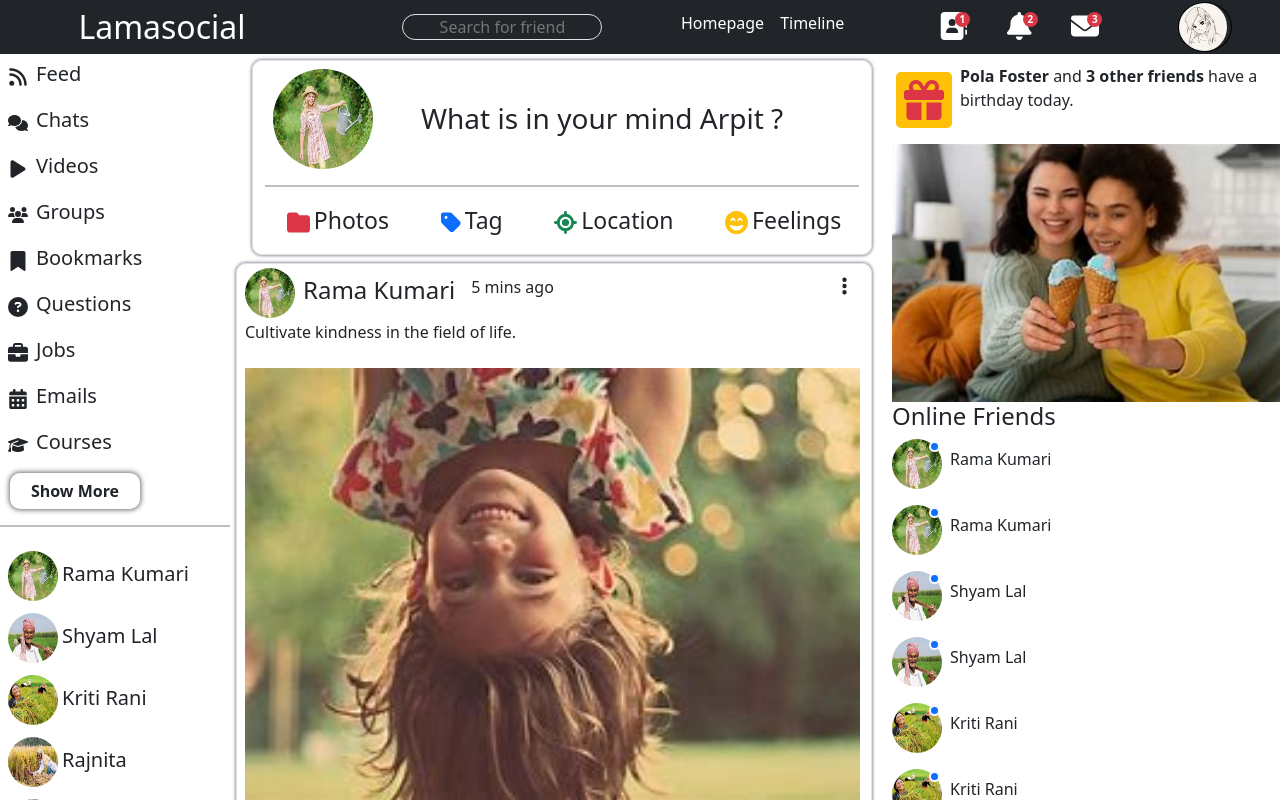
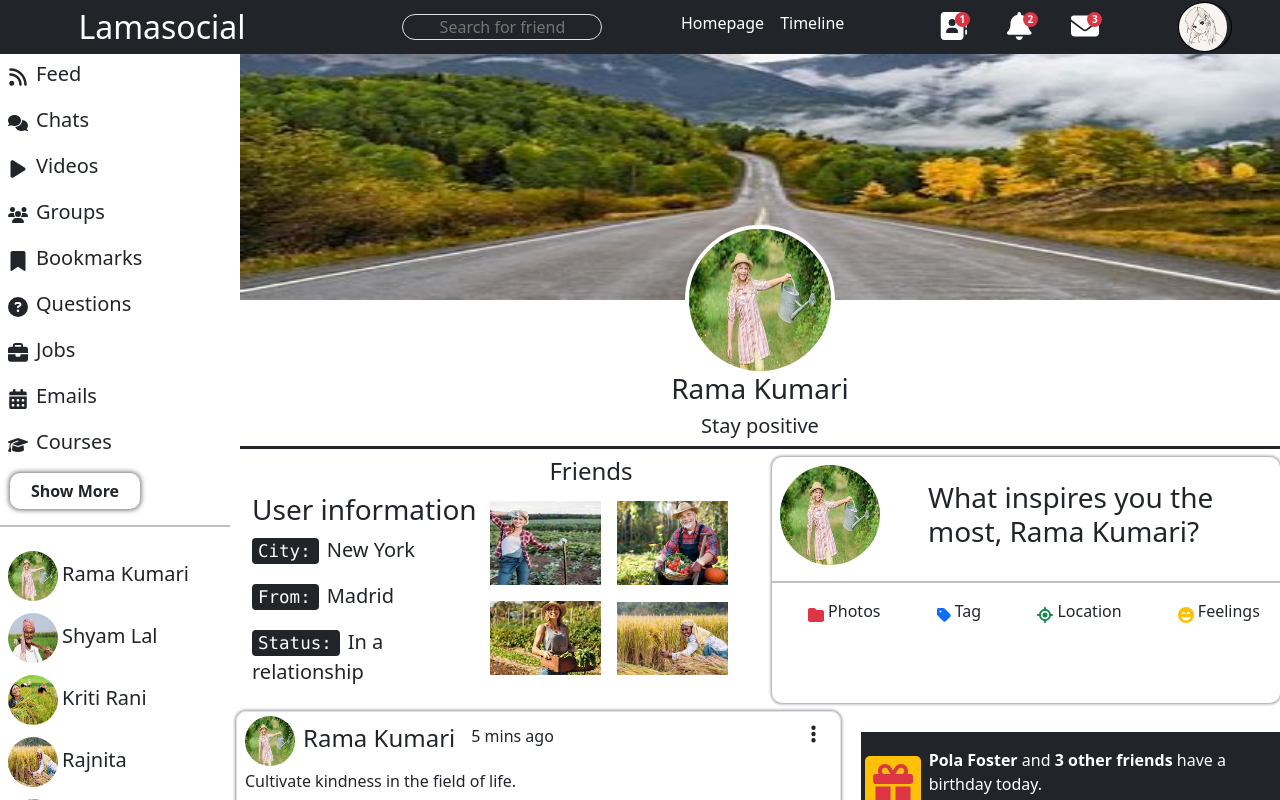
Before and after one commit to rajgahlot1/social_media, a React (Create React App) app: page / in a window 1280 px wide. Shown: the top 800 px of the page. Built offline with nearby package versions, Linux system fonts and the light colour scheme.

Commit message:
functions image added

```diff
--- a/src/App.jsx
+++ b/src/App.jsx
@@ -1,28 +1,66 @@
-import 'bootstrap/dist/css/bootstrap.css'
-import 'bootstrap/dist/js/bootstrap.bundle.js'
-import React, { useState } from 'react'
+import "bootstrap/dist/css/bootstrap.css";
+import "bootstrap/dist/js/bootstrap.bundle.js";
+import React, { useState } from "react";
+import "./index.css";
+import Homebar from "./Homebar";
+import { Navbar } from "./Navbar";
+import Homepage from "./Homepage";
+import Homepage2 from "./Homepage2";
+import Profile from "./Profiles/Profile.jsx";
+const App = () => {
+  const [showData, setShowData] = useState(null);
+  const [imgIndex, setImgIndex] = useState(0);
+  function generateUniqueRandomNumbers() {
+    const numbers = [];
+    while (numbers.length < 4) {
+      const randomNumber = Math.floor(Math.random() * 7); // Generates numbers from 0 to 6
+      if (!numbers.includes(randomNumber)&& randomNumber!==imgIndex) {
+        numbers.push(randomNumber);
+      }
+    }
+    return numbers;
+  }
+  const uniqueNumbers = generateUniqueRandomNumbers();
+  const setImgIndexdata = (data1) => {
+    setImgIndex(data1);
+    generateUniqueRandomNumbers();
+  };
+  const clickHandler = (data) => {
+    setShowData(data === showData ? null : data);
+  };
+  return (
+    <>
+      <Navbar clickHandler={clickHandler} showData={showData} />
+      <div className="row">
+        <div
+          className={`col-0 col-md d-md-block me-0 pe-0 homebar bg-white ${
+            showData === "homebarshow" ? "homebarshow" : ""
+          }`}
+          style={{ minWidth: "225px", maxWidth: "240px" }}
+        >
+          <Homebar
+            setImgIndexdata={setImgIndexdata}
+            clickHandler={clickHandler}
+          />
+        </div>
+        {/* <div className='col-12'><Profile/></div> */}
+        <div className="col row m-0 p-0">
+          <div className="col-12">
+            <Profile uniqueNumbers={uniqueNumbers} imgIndex={imgIndex} setImgIndex={setImgIndex} />
+          </div>
+          <div className="col-12 col-sm col-md col-lg p-0 homepageComp">
+            <Homepage />
+          </div>
+          <div
+            className="col-0 col-sm-4 col-md-5 bg-white"
+            style={{ minWidth: "171px", marginTop: "5px" }}
+          >
+            <Homepage2 clickHandler={clickHandler} showData={showData} />
+          </div>
+        </div>
+      </div>
+    </>
+  );
+};
 
-import './index.css'
-import Homebar from './Homebar'
-import { Navbar } from './Navbar'
-import Homepage from './Homepage'
-import Homepage2 from './Homepage2'
-const App = () => {
-  const [showData,setShowData]= useState(null);
-  const clickHandler=(data)=>{
-    setShowData(data===showData ? null :data)
-// console.log(data)
-console.log(data,showData)
-}
-
-
-  return (<>
-    <Navbar clickHandler={clickHandler} showData={showData}/>
-    <div className='row'>
-    <div className={`col d-md-block me-0 pe-0 homebar bg-white ${showData==='homebarshow'?'homebarshow':''}`} style={{minWidth:'225px', maxWidth:'240px'}}><Homebar clickHandler={clickHandler} showData={showData}/></div>
-    <div className="col col-sm col-md-5 col-lg-6 p-0 homepageComp" ><Homepage clickHandler={clickHandler} showData={showData}/></div>
-    <div className="col-0 col-sm bg-white" style={{minWidth:'171px'}}><Homepage2 clickHandler={clickHandler} showData={showData}/></div></div></>
-  )
-}
-
-export default App
+export default App;
--- a/src/Homedata.jsx
+++ b/src/Homedata.jsx
@@ -50,7 +50,12 @@ const farmerdata = [
         sentence: 'Cultivate kindness in the field of life.',
         likes: 15,
         comments: 3,
-        post: post1
+        post: post1,
+        quote: 'Stay positive',
+        city: 'New York',
+        from: 'Madrid',
+        status: 'In a relationship',
+        question: 'What inspires you the most, Rama Kumari?'
     },
     {
         farmername: "Shyam Lal",
@@ -59,7 +64,12 @@ const farmerdata = [
         sentence: 'Show love and reap happiness.',
         likes: 30,
         comments: 5,
-        post: post2
+        post: post2,
+        quote: 'Keep going',
+        city: 'Los Angeles',
+        from: 'Barcelona',
+        status: 'Married',
+        question: 'What is your favorite travel destination, Shyam Lal?'
     },
     {
         farmername: "Kriti Rani",
@@ -68,7 +78,12 @@ const farmerdata = [
         sentence: 'In the seeds of today lie the harvest of tomorrow.',
         likes: 25,
         comments: 3,
-        post: post3
+        post: post3,
+        quote: 'Dream big',
+        city: 'Chicago',
+        from: 'Berlin',
+        status: 'Single',
+        question: 'If you could have dinner with any historical figure, who would it be, Kriti Rani?'
     },
     {
         farmername: "Rajnita",
@@ -77,7 +92,12 @@ const farmerdata = [
         sentence: 'Nurture your dreams like a farmer tends to the crops.',
         likes: 45,
         comments: 4,
-        post: post4
+        post: post4,
+        quote: 'Never quit',
+        city: 'Houston',
+        from: 'Paris',
+        status: 'Married',
+        question: "What's your favorite way to spend a weekend, Rajnita?"
     },
     {
         farmername: "Lal Singh",
@@ -86,7 +106,12 @@ const farmerdata = [
         sentence: 'Hard work in the field yields the sweetest fruits.',
         likes: 35,
         comments: 6,
-        post: post5
+        post: post5,
+        quote: 'Stay strong',
+        city: 'Phoenix',
+        from: 'Rome',
+        status: 'Married',
+        question: "What's your go-to comfort food, Lal Singh?"
     },
     {
         farmername: "Neha Singh",
@@ -95,7 +120,12 @@ const farmerdata = [
         sentence: 'Every seed planted is a step towards a better future.',
         likes: 40,
         comments: 7,
-        post: post6
+        post: post6,
+        quote: 'Be kind',
+        city: 'Philadelphia',
+        from: 'London',
+        status: 'In a relationship',
+        question: 'If you could learn any new skill overnight, what would it be, Neha Singh?'
     },
     {
         farmername: "Charu",
@@ -104,8 +134,14 @@ const farmerdata = [
         sentence: 'Farming is the soul of the earth and the hope of the future.',
         likes: 50,
         comments: 8,
-        post: post7
+        post: post7,
+        quote: 'Carpe diem',
+        city: 'San Antonio',
+        from: 'Tokyo',
+        status: 'Married',
+        question: "What's your favorite book or movie, Charu?"
     }
 ];
 
+
 export  {farmerdata,homedata}
--- a/src/Homepage.jsx
+++ b/src/Homepage.jsx
@@ -1,65 +1,19 @@
 import React from "react";
-import farmer1 from "./images/farmer1.jpg";
 import { farmerdata } from "./Homedata";
 import { FontAwesomeIcon } from "@fortawesome/react-fontawesome";
 import {
   faHeart,
   faEllipsisV,
-  faFolder,
-  faGrinBeam,
-  faLocation,
-  faTag,
   faThumbsUp,
 } from "@fortawesome/free-solid-svg-icons";
 
-const Homepage = () => {
+const Homepage = ({setImgIndex}) => {
   return (
     <>
-      <div
-        className="homepage me-2 ms-4 border"
-        style={{ boxShadow: "0px 0px 3px 1px #9a95a1", borderRadius: "10px" }}
-      >
-        <div className="container">
-          <div className="d-flex">
-            <img
-              src={farmer1}
-              className="mt-2 ms-2 img-fluid rounded-circle"
-              style={{ width: "100px", height: "100px" }}
-              alt="farmer"
-            />
-            <h3 className="flex pt-3 ps-md-5 ps-1">
-              What is in your mind Arpit ?
-            </h3>
-          </div>
-          <hr />
-          <div className="d-flex flex-row align-items-center justify-content-around icons">
-            <div className="d-flex"><FontAwesomeIcon
-              className="ms-1 me-1 mt-1 mt-lg-2 text-danger"
-              icon={faFolder}
-            />
-            <p>Photos </p>
-           </div> <div className="d-flex"><FontAwesomeIcon
-              className="ms-3 me-1 mt-1 mt-lg-2 text-primary"
-              icon={faTag}
-            />
-            <p>Tag</p>
-           </div> <div className="d-flex"><FontAwesomeIcon
-              className="ms-3 me-1 mt-1 mt-lg-2 text-success"
-              icon={faLocation}
-            />
-            <p>Location</p>
-           </div> <div className="d-flex"><FontAwesomeIcon
-              className="ms-3 me-1 mt-1 mt-lg-2 text-warning"
-              icon={faGrinBeam}
-            />
-            <p>Feelings</p>
-          </div></div>
-        </div>
-      </div>
-      {farmerdata.map((val) => {
+      {farmerdata.map((val,ind) => {
         return (
-          <div
-            className="mt-2 me-2 ms-4 ms-md-2 border"
+          <div key={ind}
+            className="mt-2 me-2 ms-3 ms-md-2 border"
             style={{
               boxShadow: "0px 0px 3px 1px #9a95a1",
               borderRadius: "10px",
@@ -89,11 +43,11 @@ const Homepage = () => {
               <div className="homepageicon d-flex align-items-center justify-content-between">
                 <div className="d-flex">
                   <FontAwesomeIcon
-                    className="fs-2 bg-primary text-white m-1 p-2 mt-0 rounded-circle"
+                    className="fs-3 bg-primary text-white m-1 p-2 mt-0 rounded-circle"
                     icon={faThumbsUp}
                   />
                   <FontAwesomeIcon
-                    className="fs-2 bg-danger text-white m-1 p-2 mt-0 rounded-circle"
+                    className="fs-3 bg-danger text-white m-1 p-2 mt-0 rounded-circle"
                     icon={faHeart}
                   />
                   <p className="mt-2 ms-3">{val.likes} people like it</p>
--- a/src/Homepage2.jsx
+++ b/src/Homepage2.jsx
@@ -10,16 +10,15 @@ const Homepage2 = ({clickHandler, showData}) => {
   return (<>
   <div className='badge bg-primary d-sm-none position-fixed end-0 size-large' onClick={()=>clickHandler('homepage2')} style={{borderTopRightRadius:'0px',borderBottomRightRadius:'0px',cursor:'default',top:'200px' }}><h6>Online Friends</h6></div>
 
-    <div className={`${showData==='homepage2'?'homepagetwo': ''} z-7 mt-5 bg-white homepage2 position-fixed`}>
-      <div className='d-flex mt-3 mb-3'><FontAwesomeIcon className='mt-2 p-2 ms-1 text-danger bg-warning fs-1' style={{borderRadius:'5px'}} icon={faGift} onClick={()=>clickHandler('hello')}/><p className='ms-2 '><span className='fw-bold'>Pola Foster</span> and <span className='fw-bold'>3 other friends</span> have a birthday today.</p></div>
+    <div className={`${showData==='homepage2'?'homepagetwo': ''} z-7 mt-4 bg-dark bg-sm-white text-sm-dark text-white homepage2`}>
+      <div className='d-flex mt-4 mt-sm-3 mb-3'><FontAwesomeIcon className='mt-2 p-2 ms-1 text-danger bg-warning fs-1' style={{borderRadius:'5px'}} icon={faGift} onClick={()=>clickHandler('hello')}/><p className='ms-2 '><span className='fw-bold'>Pola Foster</span> and <span className='fw-bold'>3 other friends</span> have a birthday today.</p></div>
     <div><img src={birthday} className='img-fluid w-100' alt="" /></div>
-    <div ><h4>Online Friends</h4>
-    {farmerdata.map((val)=>{
+    <div ><h4 className='ms-3 m-sm-2 p-4'>Online Friends</h4>
+    {farmerdata.map((val,ind)=>{
       return(
-        <>
-        <div className='d-flex align-items-align-self-lg-center mt-2 pb-2'><div className='position-relative'><div className='position-absolute bg-primary rounded-circle online border border-2 border-light' style={{height:'11px',width:'11px',right:'2px',top:'2px'}}></div><img src={val.farmerlogo} style={{height:'50px',width:'50px'}} className='rounded-circle' alt="" /></div><p className='mt-2 ms-2'>{val.farmername}</p></div>
-        <div className='d-flex align-items-align-self-lg-center mt-2 pb-2'><div className='position-relative'><div className='position-absolute bg-primary rounded-circle online border border-2 border-light' style={{height:'11px',width:'11px',right:'2px',top:'2px'}}></div><img src={val.farmerlogo} style={{height:'50px',width:'50px'}} className='rounded-circle' alt="" /></div><p className='mt-2 ms-2'>{val.farmername}</p></div>
-        </>
+        <div key={ind}>
+        <div className='d-flex align-items-align-self-lg-center ms-3  mt-2 pb-3'><div className='position-relative'><div className='position-absolute bg-primary rounded-circle online border border-2 border-light' style={{height:'11px',width:'11px',right:'2px',top:'2px'}}></div><img src={val.farmerlogo} style={{height:'50px',width:'50px'}} className='rounded-circle' alt="" /></div><p className='mt-2 ms-2'>{val.farmername}</p></div>
+        </div>
       )
     })}
     </div>
--- a/src/Navbar.jsx
+++ b/src/Navbar.jsx
@@ -38,7 +38,7 @@ export const Navbar = ({clickHandler,showData}) => {
       <div className={`d-flex gap-3 iconbox row z-1 bg-dark ${showData==='showMess'?'showMess':''}`}>
 
         {
-          icon.map((val,ind)=>{return( <div className="d-md-block col-12 col-md">
+          icon.map((val,ind)=>{return( <div key={ind} className="d-md-block col-12 col-md">
             <FontAwesomeIcon className="fs-3" icon={val} />
             <p
               className="position-absolute ms-3  d-flex flex-column flex-md-row align-items-center justify-content-center text-white z-2 bg-danger rounded-circle fw-bolder"
--- /dev/null
+++ b/src/Profiles/Profile.jsx
@@ -0,0 +1,154 @@
+import React from "react";
+import { farmerdata } from "../Homedata.jsx";
+import { FontAwesomeIcon } from "@fortawesome/react-fontawesome";
+import {
+  faFolder,
+  faGrinBeam,
+  faLocation,
+  faTag,
+} from "@fortawesome/free-solid-svg-icons";
+import "./profile.css";
+import profilebg from "./profilebg.jpeg";
+const Profile = ({ imgIndex , uniqueNumbers, setImgIndex}) => {
+  const profileicon= [faFolder,faTag,faLocation,faGrinBeam]
+ const textstyle =['text-danger','text-primary','text-success','text-warning']
+ const content= ['Photos','Tag','Location','Feelings']
+ return (
+    <div className="p-0 m-0 profile-page" style={{ marginTop: "50px" }}>
+      <div>
+        <img
+          src={profilebg}
+          className="img-fluid fullimg w-100"
+          alt=""
+          style={{ height: "300px" }}
+        />
+      </div>
+      <div className="text-center flex position-relative mb-5">
+        <img
+          src={farmerdata[imgIndex].farmerlogo}
+          className="border border-4 border-white position-absolute rounded-circle img-fluid"
+          alt=""
+          style={{ height: "150px", width: "150px" }}
+        />
+      </div>
+      <h3 className="flex pt-4" onChange={()=>console.log('hello')}>
+        {farmerdata[imgIndex].farmername}
+      </h3>
+      <h5 className="text-center border-bottom border-3 pb-2 border-dark">
+        {farmerdata[imgIndex].quote}
+      </h5>
+
+      <div className="row">
+        <div className="row col-lg">
+          <div className="col-12 row">
+            <div className="col"></div>
+            <h4 className="col text-center friend">Friends</h4>
+          </div>
+          <div className="col p-0">
+            <div
+              className="ms-3 ms-lg-4 ms-sm-5 hello"
+            >
+              <h3>User information</h3>
+              <p className="mt-2 mibold">
+                <kbd className="pe-sm-2 me-sm-3 me-lg-2">City:</kbd>
+                {farmerdata[imgIndex].city}
+              </p>
+              <p className="mt-2 mibold">
+                <kbd className="pe-sm-2 me-sm-3 me-lg-2">From:</kbd>
+                {farmerdata[imgIndex].from}
+              </p>
+              <p className="mt-2 mibold">
+                <kbd className="pe-sm-2 me-sm-3 me-lg-2">Status:</kbd>
+                {farmerdata[imgIndex].status}
+              </p>
+            </div>
+          </div>
+          <div className=" col p-0 row-cols-2 row-cols-md-3 row-cols-lg-4">
+            {
+              uniqueNumbers.map((val,ind)=>{
+                return(
+                  <>
+                  <img
+              className="col img-fluid rounded w-50 p-2"
+              style={{ maxHeight: "100px" }}
+              src={farmerdata[val].farmerlogo}
+              alt=""
+              onClick={()=>setImgIndex(val)}
+            />
+                  </>
+                )
+              })
+            }
+                      </div>
+        </div>
+        <div className="col-lg-6 homepage ms-2 ms-lg-4 me-lg-0 mb-lg-0 pb-lg-0 d-flex">
+          <div
+            className="w-100"
+            style={{
+              boxShadow: "0px 0px 3px 1px #9a95a1",
+              borderRadius: "10px",
+            }}
+          >
+            <div className="d-flex">
+              <img
+                src={farmerdata[imgIndex].farmerlogo}
+                className="mt-2 ms-2 img-fluid rounded-circle"
+                style={{ width: "100px", height: "100px" }}
+                alt="farmer"
+              />
+              <h3 className="flex pt-3 ps-md-5 pe-lg-4 ps-1">
+                {farmerdata[imgIndex].question}
+              </h3>
+            </div>
+            <hr />
+            <div className="d-flex flex-row align-items-center justify-content-around icons">
+              {profileicon.map((val,ind)=>{
+                return(
+                  <div key={ind}>
+                  <div className="d-flex" >
+                <FontAwesomeIcon
+                  className={`ms-3 me-1 mt-1 mt-lg-2 ${textstyle[ind]}`}
+                  icon={val}
+                />
+                <p>{content[ind]}</p>
+              </div>
+                  </div>
+                )
+              })}
+              {/* <div className="d-flex">
+                <FontAwesomeIcon
+                  className="ms-3 me-1 mt-1 mt-lg-2 text-danger"
+                  icon={faFolder}
+                />
+                <p>Photos </p>
+              </div>
+              <div className="d-flex">
+                <FontAwesomeIcon
+                  className="ms-3 me-1 mt-1 mt-lg-2 text-primary"
+                  icon={faTag}
+                />
+                <p>Tag</p>
+              </div>
+              <div className="d-flex">
+                <FontAwesomeIcon
+                  className="ms-3 me-1 mt-1 mt-lg-2 text-success"
+                  icon={faLocation}
+                />
+                <p>Location</p>
+              </div>
+              <div className="d-flex">
+                <FontAwesomeIcon
+                  className="ms-3 me-1 mt-1 mt-lg-2 text-warning"
+                  icon={faGrinBeam}
+                />
+                <p>Feelings</p> */}
+              {/* </div> */}
+            </div>
+          </div>
+        </div>
+      </div>
+    </div>
+  );
+};
+
+export default Profile;
--- /dev/null
+++ b/src/Profiles/profile.css
@@ -0,0 +1,19 @@
+
+@media(max-width:576px){
+.hello .mibold{
+    font-size:13px;
+    padding-left:1px;
+}
+.hello kbd{
+    margin-right: 4px;
+}
+.friend,.hello h3{
+    font-size: 19px;
+    font-family: Cambria, Cochin, Georgia, Times, 'Times New Roman', serif;
+}
+}
+
+@media(min-width:576px){
+    .hello .mibold{
+        font-size:20px;
+    }}
--- a/src/index.css
+++ b/src/index.css
@@ -1,4 +1,4 @@
-/* icons homebar*/
+/* icons homebar homepageicon*/
 *,body{
     margin:0;
     padding:0;
@@ -10,7 +10,7 @@ html{
 .navbar{
     width:calc(100% + 20px);
 }
-.homepage, .homepage2{margin-top: 60px;}
+
 .butn{
     width:130px;
     font-weight:600;
@@ -24,7 +24,10 @@ hr{
     border : 1px solid rgb(0, 0, 0)
 }
 .homepage2{
-    height: calc(100vh - 10px);
+    margin-top:0px;
+    position:sticky;
+    top:50px;
+    height: 100vh;
     overflow-y: scroll;
     /* direction: rtl; */
 }
@@ -56,7 +59,7 @@ overflow-y: scroll;
 }
 @media(max-width:576px){
      .homepageComp{
-position: absolute;
+position: relative;
 right:0;
 top:0;
      }
@@ -67,14 +70,17 @@ top:0;
         z-index: 12;
      }
  .homepage2{
+    position:fixed;
+    top:0px;
     width:0%;
     transition: width 0.2s ease;
+
  }
  .homepage2.homepagetwo{
-    width:100%;
+    width:50%;
  }
  .homepageicon{
-    font-size:12px;
+    font-size:16px;
  }
  .homepage .container .icons{
     font-size:13px;
@@ -123,7 +129,8 @@ top:0;
         color:white;
     }
     .homepage .container .icons{
-        font-size:23px;
+        font-size:17px;
+        font-weight: bold;
     }
 }
 @media(max-width:992px){
```
Also changed, not shown: src/Homebar.jsx (+6 -6 lines), src/Profiles/profilebg.jpeg (added).
